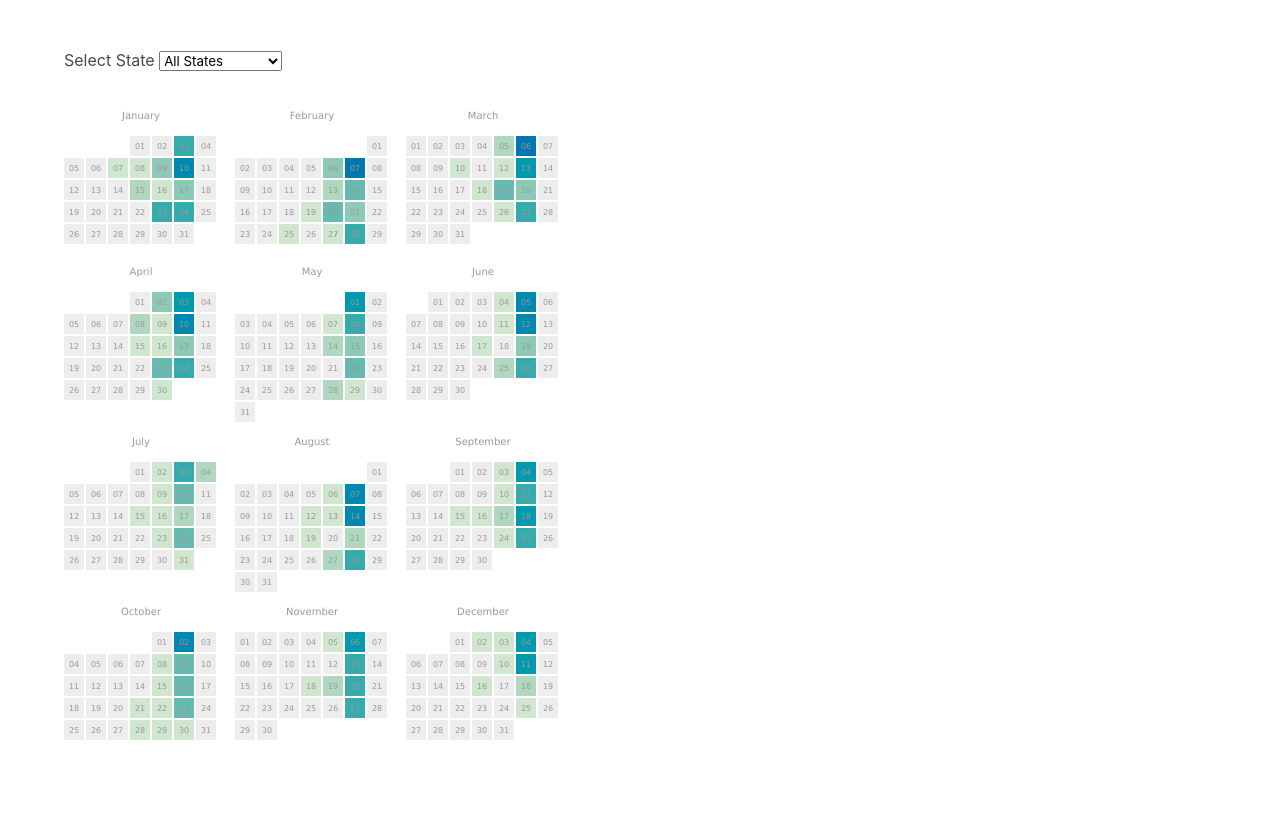
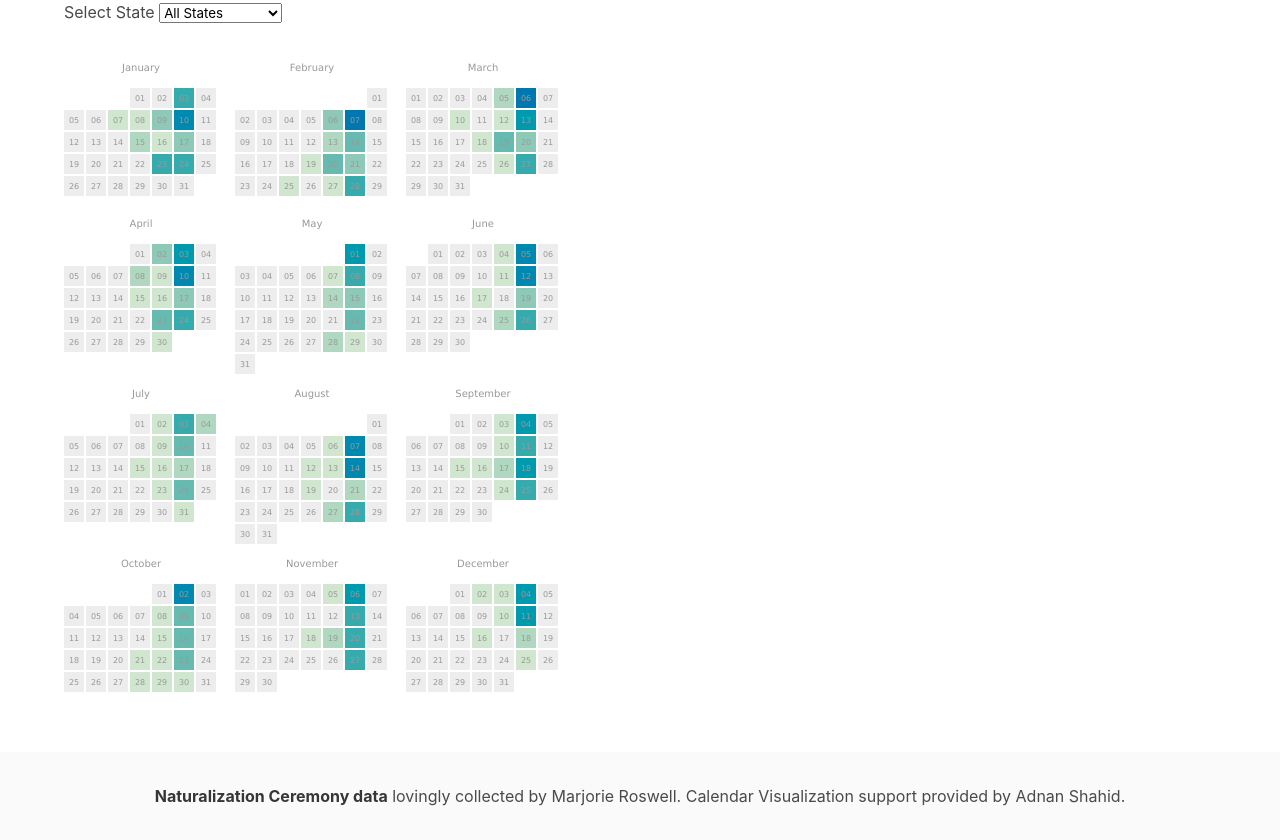
Before and after one commit to mroswell/citizen-naturalization-ceremony-calendar, a plain HTML site: page index.html in a window 1280 px wide. Before the commit the page ends 800 px from the top, so only its background shows below. Drawn offline with nearby package versions, Linux system fonts and the light colour scheme.

Commit message:
Update index.html

```diff
--- a/index.html
+++ b/index.html
@@ -12,67 +12,17 @@
     <script type="text/javascript" src="cal-heatmap-master/cal-heatmap.js"></script>
     <style>
         input[type=checkbox] {margin: 0 5px 0 5px;}
+        .footer {padding: 2rem 1.5rem 2rem; margin-top:12px;}
     </style>
 </head>
 
 <body>
 <div class="container">
-<br><br>
+
 <span style="display: -webkit-box;">
         Select State
         <select id='states_field'>
             <option value="all">All States</option>
-            <!--option value="AL">Alabama</option>
-            <option value="AK">Alaska</option>
-            <option value="AZ">Arizona</option>
-            <option value="AR">Arkansas</option>
-            <option value="CA">California</option>
-            <option value="CO">Colorado</option>
-            <option value="CT">Connecticut</option>
-            <option value="DE">Delaware</option>
-            <option value="DC">District Of Columbia</option>
-            <option value="FL">Florida</option>
-            <option value="GA">Georgia</option>
-            <option value="HI">Hawaii</option>
-            <option value="ID">Idaho</option>
-            <option value="IL">Illinois</option>
-            <option value="IN">Indiana</option>
-            <option value="IA">Iowa</option>
-            <option value="KS">Kansas</option>
-            <option value="KY">Kentucky</option>
-            <option value="LA">Louisiana</option>
-            <option value="ME">Maine</option>
-            <option value="MD">Maryland</option>
-            <option value="MA">Massachusetts</option>
-            <option value="MI">Michigan</option>
-            <option value="MN">Minnesota</option>
-            <option value="MS">Mississippi</option>
-            <option value="MO">Missouri</option>
-            <option value="MT">Montana</option>
-            <option value="NE">Nebraska</option>
-            <option value="NV">Nevada</option>
-            <option value="NH">New Hampshire</option>
-            <option value="NJ">New Jersey</option>
-            <option value="NM">New Mexico</option>
-            <option value="NY">New York</option>
-            <option value="NC">North Carolina</option>
-            <option value="ND">North Dakota</option>
-            <option value="OH">Ohio</option>
-            <option value="OK">Oklahoma</option>
-            <option value="OR">Oregon</option>
-            <option value="PA">Pennsylvania</option>
-            <option value="RI">Rhode Island</option>
-            <option value="SC">South Carolina</option>
-            <option value="SD">South Dakota</option>
-            <option value="TN">Tennessee</option>
-            <option value="TX">Texas</option>
-            <option value="UT">Utah</option>
-            <option value="VT">Vermont</option>
-            <option value="VA">Virginia</option>
-            <option value="WA">Washington</option>
-            <option value="WV">West Virginia</option>
-            <option value="WI">Wisconsin</option>
-            <option value="WY">Wyoming</option-->
         </select>
        <div id="checkBoxSection">
             <div id="checkBoxSection">
@@ -342,6 +292,7 @@
 
             pub1.init({ //START INITIALIZE THE HEATMAP  1
                 itemSelector: "#pub-heatmap-1",
+                itemName: ["ceremony", "ceremonies"],
                 domain :"month",
                 domainMargin: [0, 15 ,0 ,0],
                 subDomain:"x_day",
@@ -373,6 +324,7 @@
 
             pub2.init({ //START INITIALIZE THE HEATMAP  1
                 itemSelector: "#pub-heatmap-2",
+                itemName: ["ceremony", "ceremonies"],
                 domain :"month",
                 domainMargin: [8, 15 ,0 ,0],
                 subDomain:"x_day",
@@ -403,6 +355,7 @@
 
             pub3.init({ //START INITIALIZE THE HEATMAP  1
                 itemSelector: "#pub-heatmap-3",
+                itemName: ["ceremony", "ceremonies"],
                 domain :"month",
                 domainMargin: [0, 15 ,0 ,0],
                 subDomain:"x_day",
@@ -434,6 +387,7 @@
 
             pub4.init({ //START INITIALIZE THE HEATMAP  1
                 itemSelector: "#pub-heatmap-4",
+                itemName: ["ceremony", "ceremonies"],
                 domain :"month",
                 domainMargin: [0,15 ,0 ,0],
                 subDomain:"x_day",
@@ -547,7 +501,14 @@
     }
 </script>
 
-</div>
+</div> <!-- end container -->
+<footer class="footer">
+  <div class="content has-text-centered">
+    <p>
+      <strong>Naturalization Ceremony data</strong> lovingly collected by Marjorie Roswell. Calendar Visualization support provided by Adnan Shahid.
 
+    </p>
+  </div>
+</footer>
 </body>
 </html>
```
